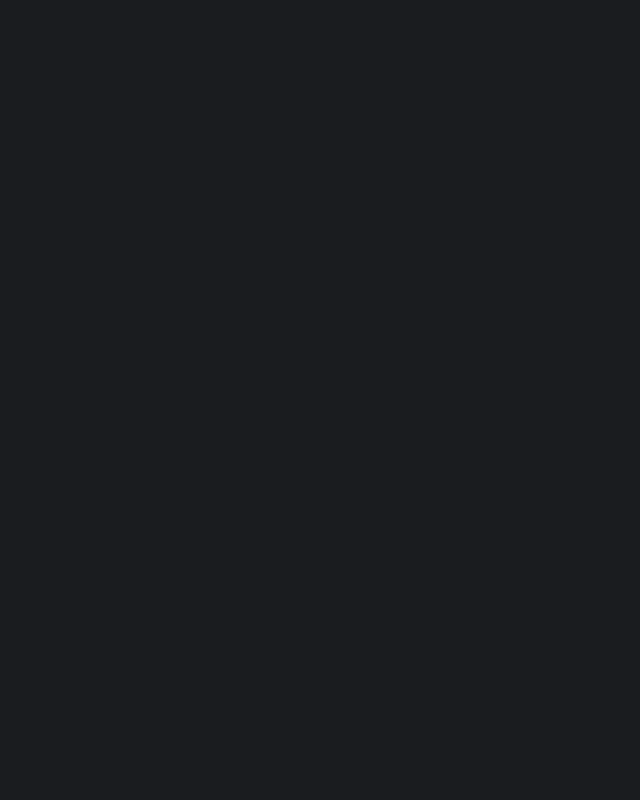
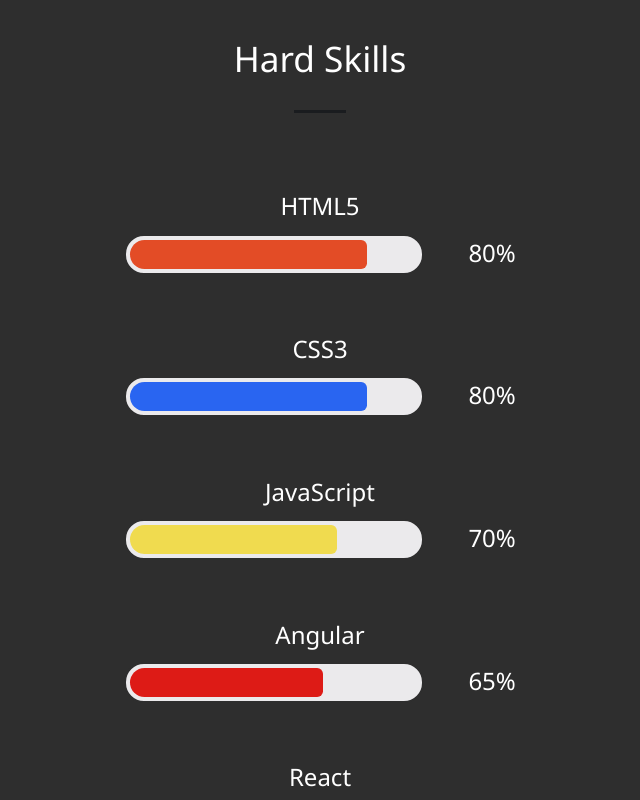
Before and after one commit to eletodosdias/my-app, a React (Create React App) app: page / in a window 1280 px wide. Shown: the part 1480-2280 px from the top of the page, without its empty margins (320-960 px from the left). Before the commit the page ends 1382 px from the top, so only its background shows below. Built offline with nearby package versions, Linux system fonts and the light colour scheme.

Commit message:
component x hard skills

```diff
--- a/src/App.js
+++ b/src/App.js
@@ -4,6 +4,7 @@
 import HorizontalSection from './components/HorizontalSection/HorizontalSection';
 import Card from './components/Card/Card.js';
 import SectionButton from './components/SectionButton/SectionButton';
+import SkillScoreBar from './components/SkillScoreBar/SkillScoreBar';
 
 function App() {
   const chisonoDescription = "Sono molto entusiasta e volenterosa ad apprendere il più possibile su questo immenso regno della programmazione.Caratterialmente sono una persona molto disciplinata, motivata e attenta ai dettagli. Amo molto l'ordine, con perseveranza e studio sono orientata a perseguire gli obiettivi che mi pongo e che mi vengono preposti. Sono molto entusiasta e volenterosa ad apprendere il più possibile su questo immenso regno della programmazione.";
@@ -29,6 +30,15 @@
       alt: 'cuore',
       title: 'Intelligenza Emotiva',
       content: 'Consapevolezza, motivazione, empatia e abilità nelle gestione delle relazioni sociali' }
+  ];
+
+  const subjects = [
+    { title: 'HTML5', value: '80%', color: '#e34c26' },
+    { title: 'CSS3', value: '80%', color: '#2965f1' },
+    { title: 'JavaScript', value: '70%', color: '#F0DB4F' },
+    { title: 'Angular', value: '65%', color: '#dd1b16' },
+    { title: 'React', value: '50%', color: '#61DBFB' },
+    { title: 'Git', value: '65%', color: '#F1502F' }
   ]
 
   return (
@@ -56,6 +66,21 @@
           }
         </div>
       </HorizontalSection>
+
+      <HorizontalSection title="Hard Skills" id="link-hardSkills" className={styles.hardSkillsSection} >
+          <div >
+            {
+              subjects.map( (subject, index) =>
+                <SkillScoreBar
+                  key={`subj_${index}`}
+                  title={subject.title}
+                  value={subject.value}
+                  color={subject.color}
+                /> )
+            }
+          </div>
+
+      </HorizontalSection>
     </>
   );
 }
--- a/src/App.module.css
+++ b/src/App.module.css
@@ -1,6 +1,5 @@
 .chisonoSection{
     background-color: #f4623a;
-    color:#1a1c1f;
 }
 /* .chisonoDividerColor{
     background-color: #1a1c1f;
@@ -17,7 +16,6 @@
 }
 .flexRow{
     display: flex;
-    /* flex-direction: row; */
     align-items: stretch;
     justify-content: space-around;
 }
@@ -25,3 +23,6 @@
     display: flex;
     flex-direction: column;
 }
+.hardSkillsSection{
+    background-color:#2e2e2e;
+}
--- a/src/components/Card/Card.css
+++ b/src/components/Card/Card.css
@@ -1,6 +1,5 @@
 .card{
     width: 20%;
-    /* border: 2px solid salmon; */
     text-align: center;
     margin-top: 20px;
     padding: 20px;
--- a/src/components/SectionButton/SectionButton.css
+++ b/src/components/SectionButton/SectionButton.css
@@ -12,5 +12,5 @@
     cursor: pointer;
 }
 .sectionButton:hover{
-    color: salmon;
+    color: #f4623a;
 }
--- /dev/null
+++ b/src/components/SkillScoreBar/SkillScoreBar.css
@@ -0,0 +1,25 @@
+.display-flex{
+    display: flex;
+    justify-content: space-evenly;
+
+}
+.skillscore-container{
+    width: 30rem;;
+    text-align: center;
+    margin: 50px 0;
+    flex-wrap: wrap;
+}
+.skillscore-bar{
+    height: 41px;
+    border-radius: 20px;
+    width: 300px;
+    background-color: #ebeaec;
+    border: 2px solid #2e2e2e;
+}
+.skillscore{
+    height: 29px;
+    border-radius: 20px 8px 8px 20px;
+    /* background-color: #f4623a; */
+    margin-top: 4px;
+    margin-left: 4px;
+}
--- /dev/null
+++ b/src/components/SkillScoreBar/SkillScoreBar.js
@@ -0,0 +1,24 @@
+import './SkillScoreBar.css'
+const SkillScoreBar = ({title, value, color}) => {
+    return(
+        <div className='skillscore-container' >
+            <h5>{title}</h5>
+
+            <div className='display-flex'>
+                <div className='skillscore-bar'>
+                    <div
+                        className='skillscore'
+                        style={{
+                            width: `${value}`,
+                            backgroundColor: `${color}`
+                        }}
+                    ></div>
+                </div>
+                <div>
+                    <h6> {value} </h6>
+                </div>
+            </div>
+        </div>
+    )
+}
+export default SkillScoreBar
```
